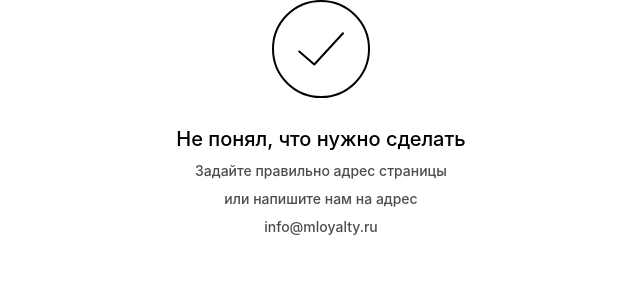
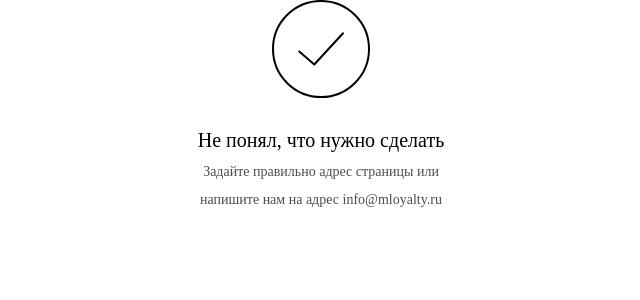
Before and after one commit to Gercov/mloyalty-ui, a Vue app: page / in a window 1280 px wide. Shown: the top 300 px of the page, without its empty margins (319-959 px from the left). Built offline with nearby package versions, Linux system fonts and the light colour scheme.

Commit message:
rm: body font-family

```diff
--- a/src/assets/css/index.scss
+++ b/src/assets/css/index.scss
@@ -1,6 +1,2 @@
 @import "./normalize.scss";
 @import "./global.scss";
-
-body {
-  font-family: "Inter", sans-serif;
-}
```
